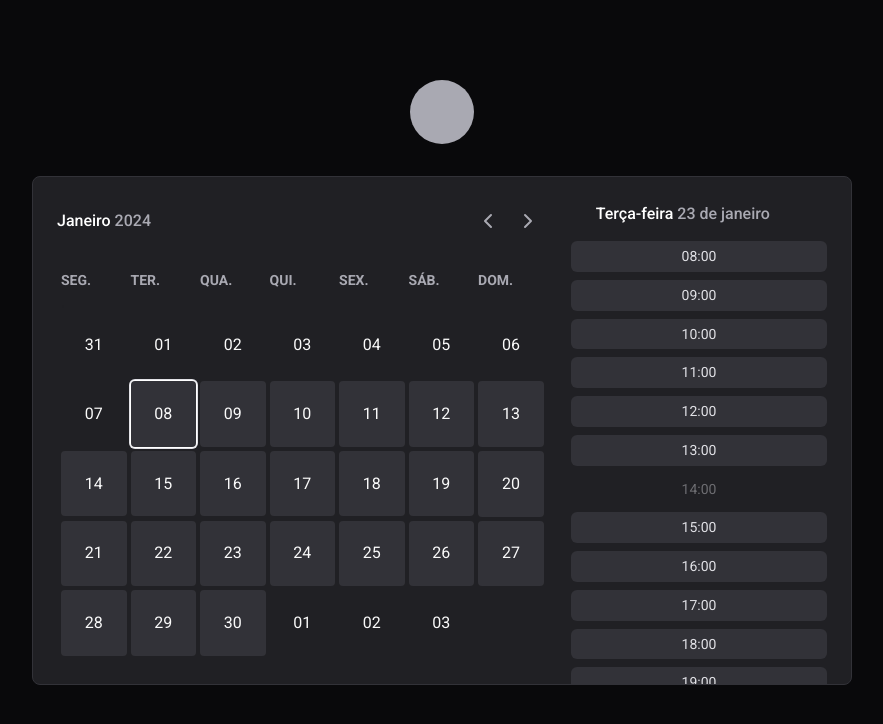
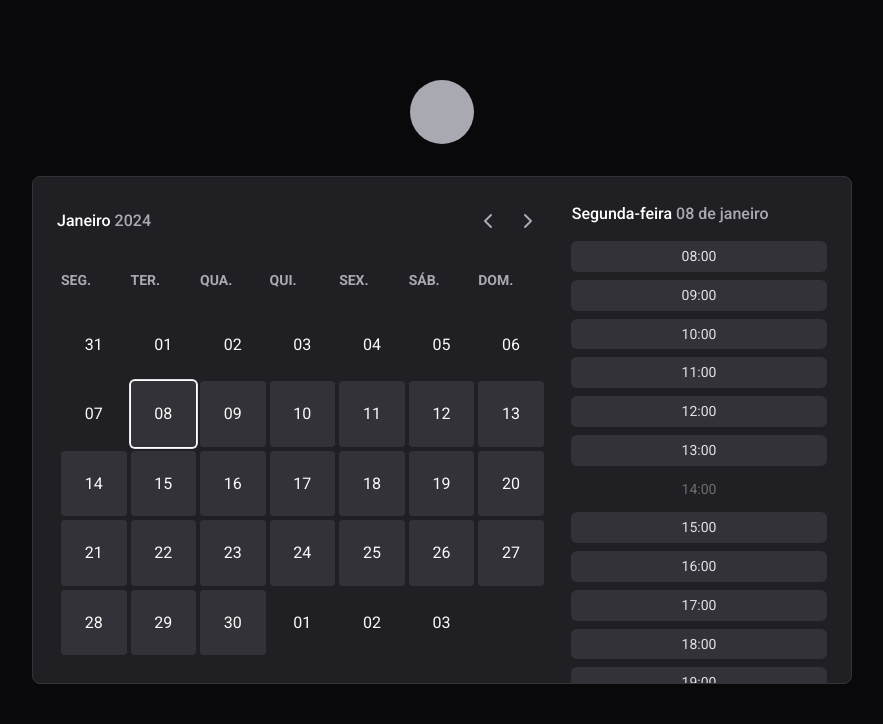
Before and after one commit to reciokaue/dev-call, a Next.js app: page /schedule/1 in a window 1280 px wide. Both pictures are taken after a click on the button "08". Shown: the top 724 px of the page, without its empty margins (198-1081 px from the left). Built offline with nearby package versions, Linux system fonts and the light colour scheme; no server answers; the database is empty.

Commit message:
scrollbar style

```diff
--- a/src/app/schedule/[username]/CalendarStep.tsx
+++ b/src/app/schedule/[username]/CalendarStep.tsx
@@ -1,4 +1,5 @@
 'use client'
+import dayjs from 'dayjs'
 import { useState } from 'react'
 
 import { Calendar } from '@/components/calendar'
@@ -7,14 +8,18 @@ export function CalendarStep() {
   const [selectedDate, setSelectedDate] = useState<Date | null>(null)
   const isDateSelected = !!selectedDate
 
+  const weekDay = selectedDate && dayjs(selectedDate).format('dddd')
+  const monthAndDate =
+    selectedDate && dayjs(selectedDate).format('DD[ de ]MMMM')
+
   return (
     <div className="relative flex items-start justify-between">
       <Calendar onDateSelected={setSelectedDate} selectedDate={selectedDate} />
 
       {isDateSelected && (
-        <div className="flex w-[280px] flex-col pl-6">
-          <header className="h-10 pt-6 text-base font-medium leading-relaxed text-white">
-            Terça-feira <span className="text-gray-200">23 de janeiro</span>
+        <div className="flex w-[280px] flex-col">
+          <header className="h-10 pt-6 text-start text-base font-medium leading-relaxed text-white first-letter:capitalize">
+            {weekDay} <span className="text-gray-200">{monthAndDate}</span>
           </header>
           <div className="absolute bottom-0 right-0 top-16 flex w-[280px] flex-col overflow-y-scroll pr-6">
             <section className="grid grid-flow-col grid-rows-1 items-center gap-2 md:grid-flow-row md:grid-cols-1">
--- a/src/styles/globals.css
+++ b/src/styles/globals.css
@@ -82,10 +82,6 @@ p, button, textarea, input, table, h1, h2, h3 {
   font-family: Roboto, sans-serif
 }
 
-/* td {
-  box-sizing: border-box
-} */
-
 
 @layer base {
   * {
@@ -95,3 +91,14 @@ p, button, textarea, input, table, h1, h2, h3 {
     @apply bg-gray-900 text-foreground;
   }
 }
+
+::-webkit-scrollbar {
+  width: 8px;
+}
+::-webkit-scrollbar-track {
+  background-color:  --background;
+}
+::-webkit-scrollbar-thumb {
+  background-color: #ffffff1a;
+  border-radius: 10px;
+}
```
